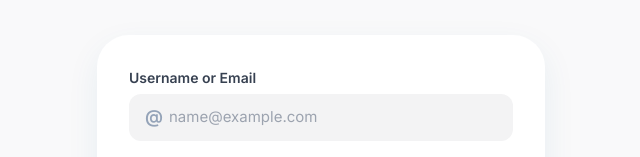
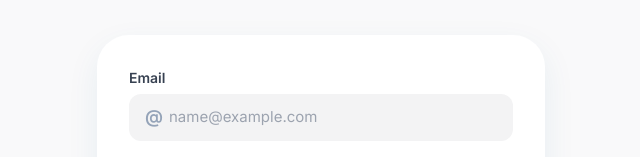
Before and after one commit to devraj4281/sololink, a React (Vite) app in the folder frontend/: page /login in a window 1280 px wide. Shown: the part 160-317 px from the top of the page, without its empty margins (319-959 px from the left). Built offline with nearby package versions, Linux system fonts and the light colour scheme; no server answers.

Commit message:
feat: implement user authentication login page with form validation and state management

```diff
--- a/frontend/src/pages/LoginPage.jsx
+++ b/frontend/src/pages/LoginPage.jsx
@@ -29,7 +29,7 @@ function LoginPage() {
 
         <form onSubmit={handleSubmit} className="space-y-6" autoComplete="off">
           <div>
-            <label className="v-label">Username or Email</label>
+            <label className="v-label">Email</label>
             <div className="relative">
               <span className="absolute left-4 top-1/2 -translate-y-1/2 text-slate-400 font-semibold text-lg">@</span>
               <input
```
